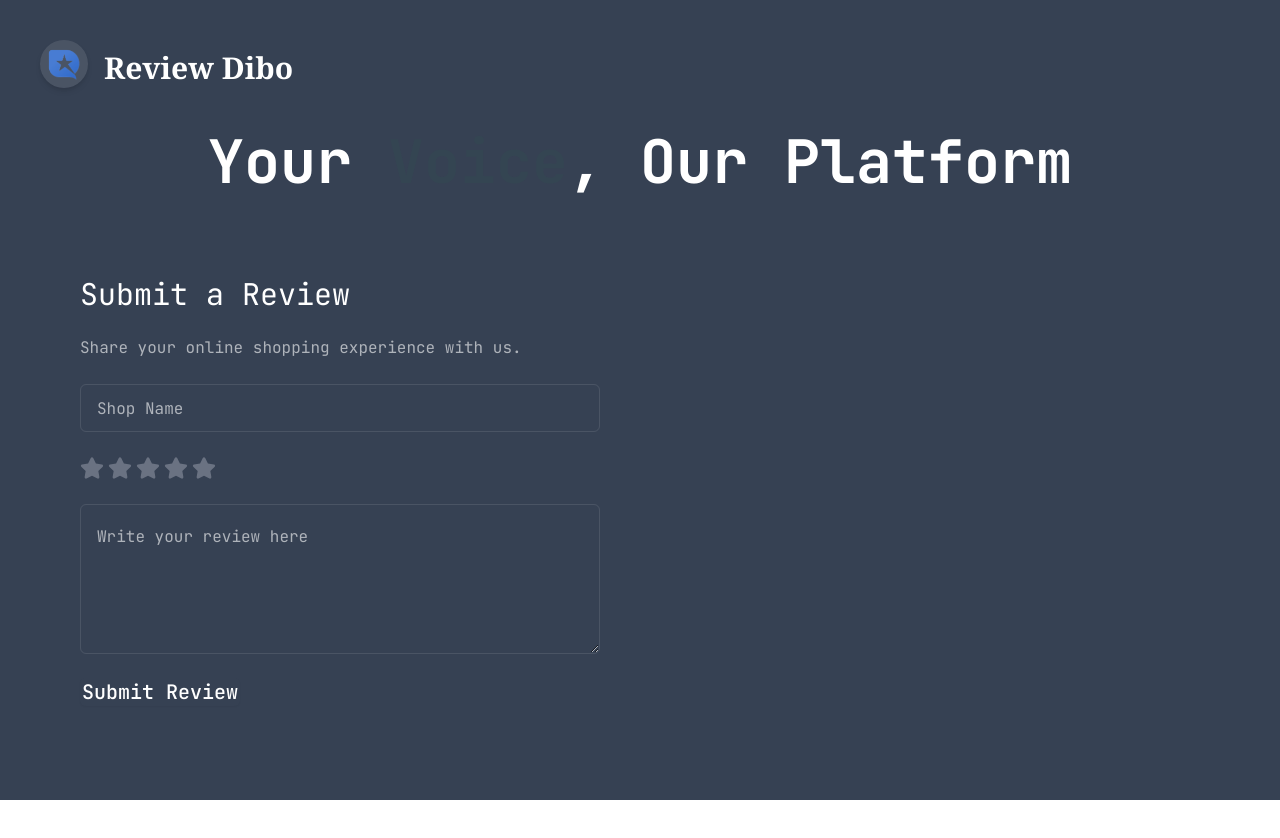
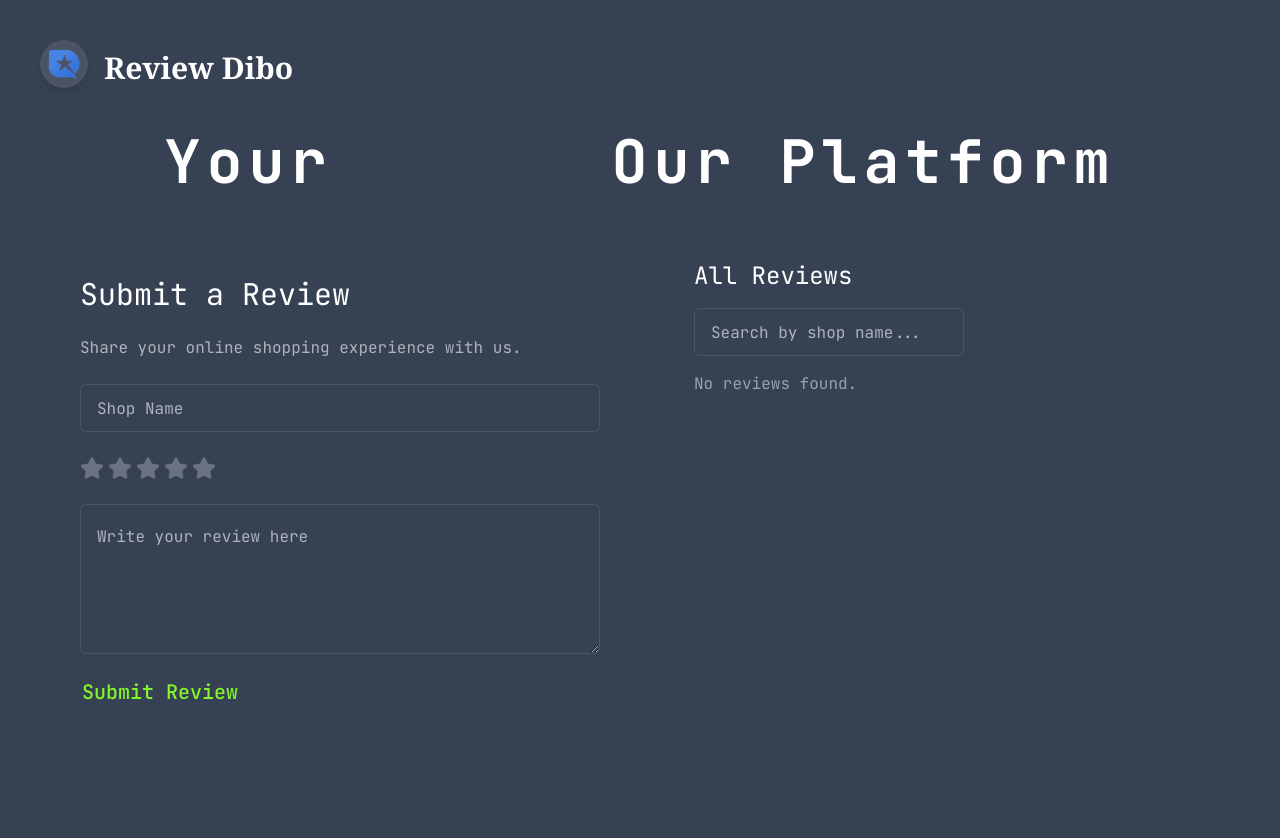
Before and after one commit to umme-Tahazzee/review-dibo, a Next.js app: page / in a window 1280 px wide. Shown: the top 838 px of the page. Before the commit the page ends 800 px from the top, so only its background shows below. Built offline with nearby package versions, Linux system fonts and the light colour scheme.

Commit message:
All review side

```diff
--- a/src/Components/Banner.jsx
+++ b/src/Components/Banner.jsx
@@ -13,9 +13,9 @@ return (
        className="py-6"
      >
     <div className='m-5'>
-      <h1 className="text-5xl md:text-6xl font-bold font-mono tracking-normal
+      <h1 className="text-5xl md:text-6xl font-bold font-mono tracking-widest
       text-center">
-      Your <span className="text-green-500 animate-ping-fast ">Voice</span>, Our Platform
+      Your <span className="text-[#84F729] animate-ping-fast font-sans  ">Voice</span> Our Platform
       </h1>
 
     </div>
--- a/src/Components/Hero.jsx
+++ b/src/Components/Hero.jsx
@@ -121,14 +121,64 @@ export default function ReviewsPage() {
               />
 
               {/* Submit Button */}
-              <Button type="submit" size="md" className="max-w-40 text-xl ">
+              <Button type="submit" size="md" className="max-w-40 text-xl text-[#84F729]  ">
                 {editId ? "Update Review" : "Submit Review"}
               </Button>
             </form>
           </div>
 
           {/* Right Side: Search + Reviews */}
+          <div className="flex-1 order-1 xl:order-none">
+            <div className="p-6 bg-transparent rounded-xl">
+              <h3 className="text-2xl text-accent mb-4">All Reviews</h3>
 
+              <Input
+                placeholder="Search by shop name..."
+                value={search}
+                onChange={(e) => setSearch(e.target.value)}
+                className="mb-4"
+              />
+
+              <ScrollArea className="h-[70vh] pr-2 ">
+                {filteredReviews.length > 0 ? (
+                  filteredReviews.map((r) => (
+                    <div
+                      key={r.id}
+                      className="border border-gray-700 p-4 rounded-lg mb-4 bg-gray-600 space-y-3"
+                    >
+                      <h4 className="font-bold text-white text-4xl">{r.shopName}</h4>
+                      <div className="flex text-yellow-500 mb-1">
+                        {[...Array(r.rating)].map((_, i) => (
+                          <FaStar key={i} />
+                        ))}
+                      </div>
+                      <p className="text-white/80">{r.reviewText}</p>
+                      <small className="text-gray-400 block">{r.date}</small>
+                      <div className="mt-2 flex gap-2">
+                        <Button
+                          onClick={() => handleEdit(r)}
+                          className="bg-green-500 hover:bg-green-600 text-white"
+                          size="sm"
+                        >
+                          Edit
+                        </Button>
+                        <Button
+                          onClick={() => handleDelete(r.id)}
+                          className=" "
+                          size="sm"
+                        >
+                         < RiDeleteBin6Line className="size-6
+                         text-red-500 hover:bg-red-500"/>
+                        </Button>
+                      </div>
+                    </div>
+                  ))
+                ) : (
+                  <p className="text-gray-400">No reviews found.</p>
+                )}
+              </ScrollArea>
+            </div>
+          </div>
         </div>
       </div>
 
```
